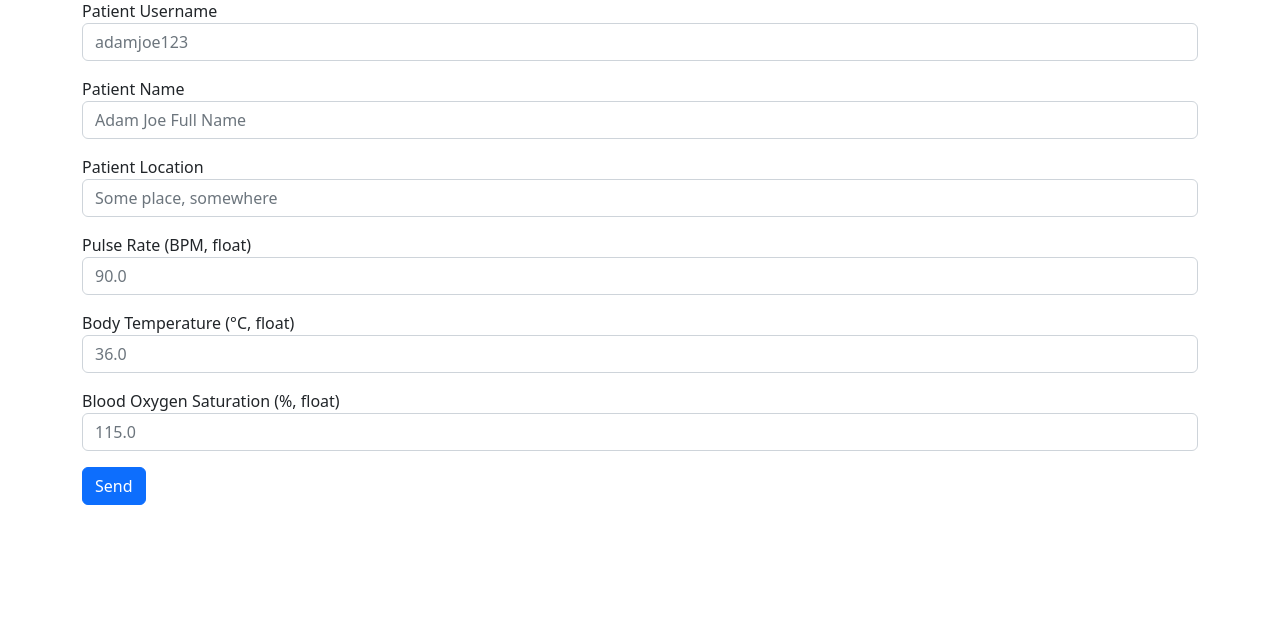
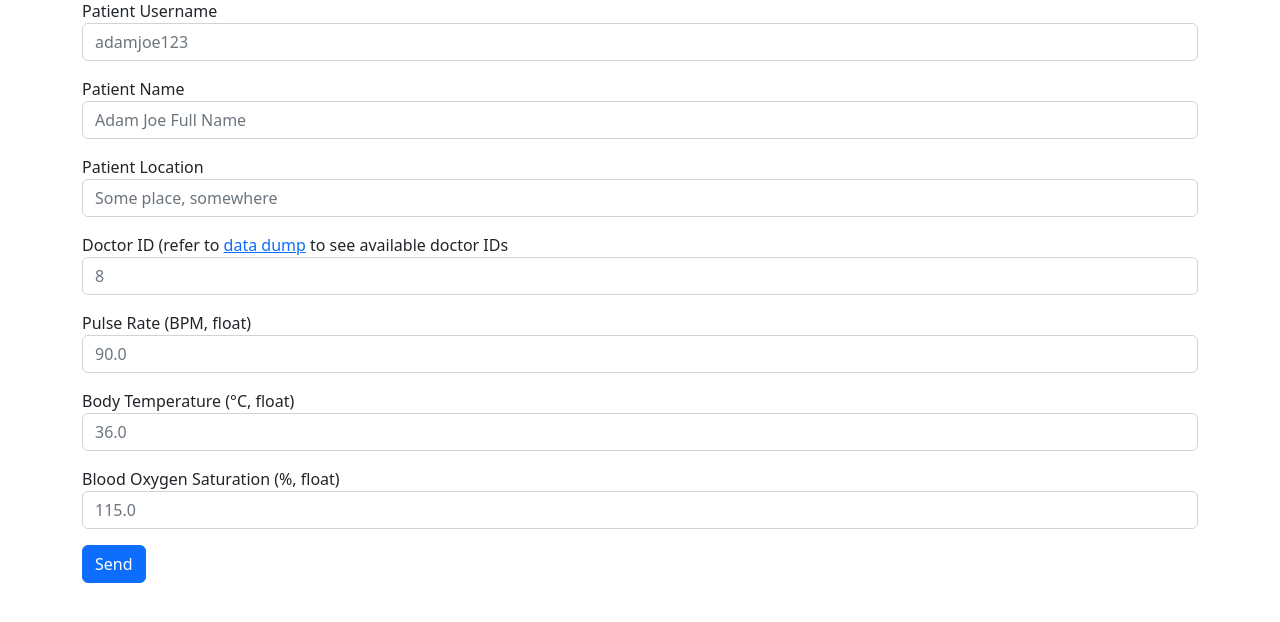
Before and after one commit to marcorentap/medicar, a Flask app: page /API/diagnosis in a window 1280 px wide. Shown: the part 97-719 px from the top of the page. Run offline with Flask 2, Linux system fonts and the light colour scheme.

Commit message:
Added doctor ID field in API test

```diff
--- a/server/app.py
+++ b/server/app.py
@@ -44,6 +44,7 @@ def show_test_db():
         # Diagnosis data must include
         # patient username
         # patient name
+        # doctor id
         # patient location
         # pulse rate
         # body temp
@@ -65,8 +66,9 @@ def show_test_db():
             db.session.commit()
             patient_list.append(new_patient)
 
-        new_case = Case(time=datetime.now(), doctor_id=None, prescription="",
+        new_case = Case(time=datetime.now(), prescription="",
             patient_id=patient_list[0].id,
+            doctor_id=request.form["doctor_id"],
             pulse_rate=request.form["pulse_rate"],
             body_temperature=request.form["body_temperature"],
             blood_oxygen_saturation=request.form["blood_oxygen_saturation"],
--- a/server/templates/test_db.html
+++ b/server/templates/test_db.html
@@ -17,6 +17,10 @@
         <input class="form-control" name="location" type="text" placeholder="Some place, somewhere" id="locationField">
       </div>
       <div class="mb-3">
+        <label for="doctorIDField">Doctor ID (refer to <a href="/dump">data dump</a> to see available doctor IDs</label>
+        <input class="form-control" name="doctor_id" type="text" placeholder="8" id="doctorIDField">
+      </div>
+      <div class="mb-3">
         <label for="IDField">Pulse Rate (BPM, float)</label>
         <input class="form-control" name="pulse_rate" type="text" placeholder="90.0" id="bodyTempField">
       </div>
```
